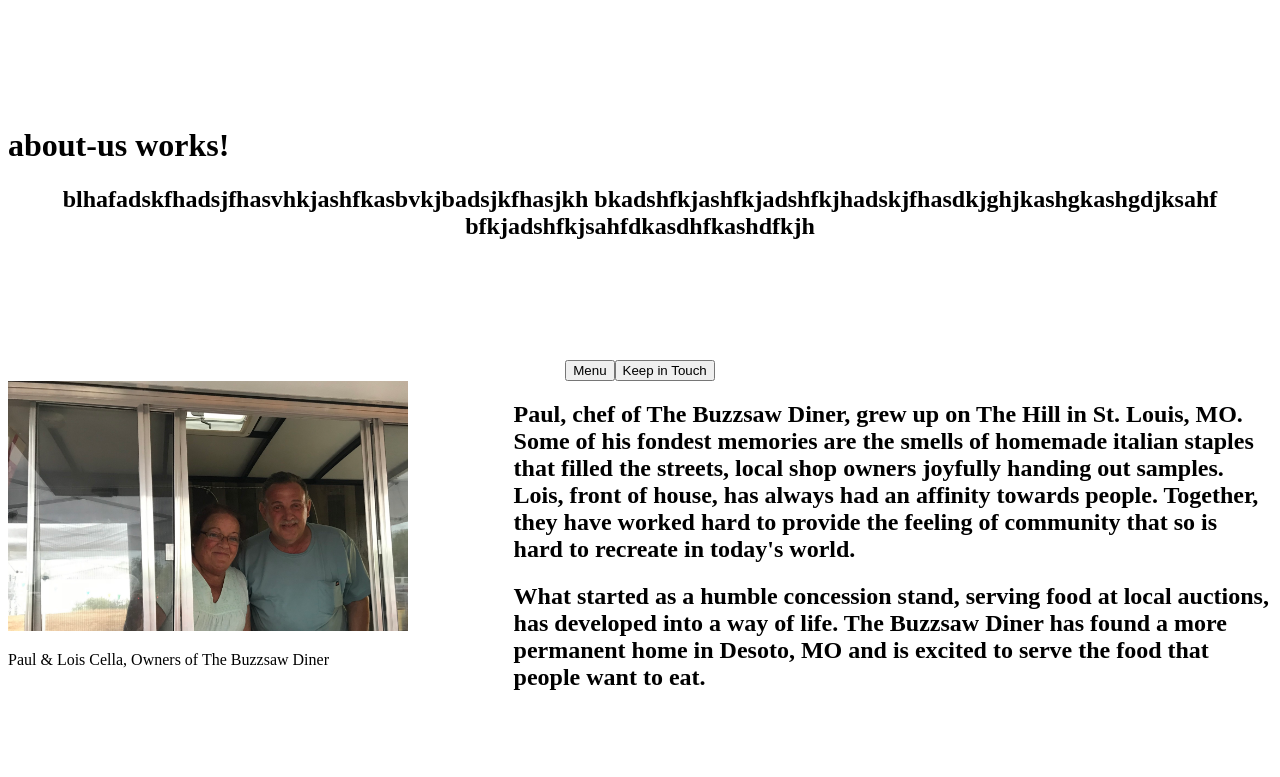
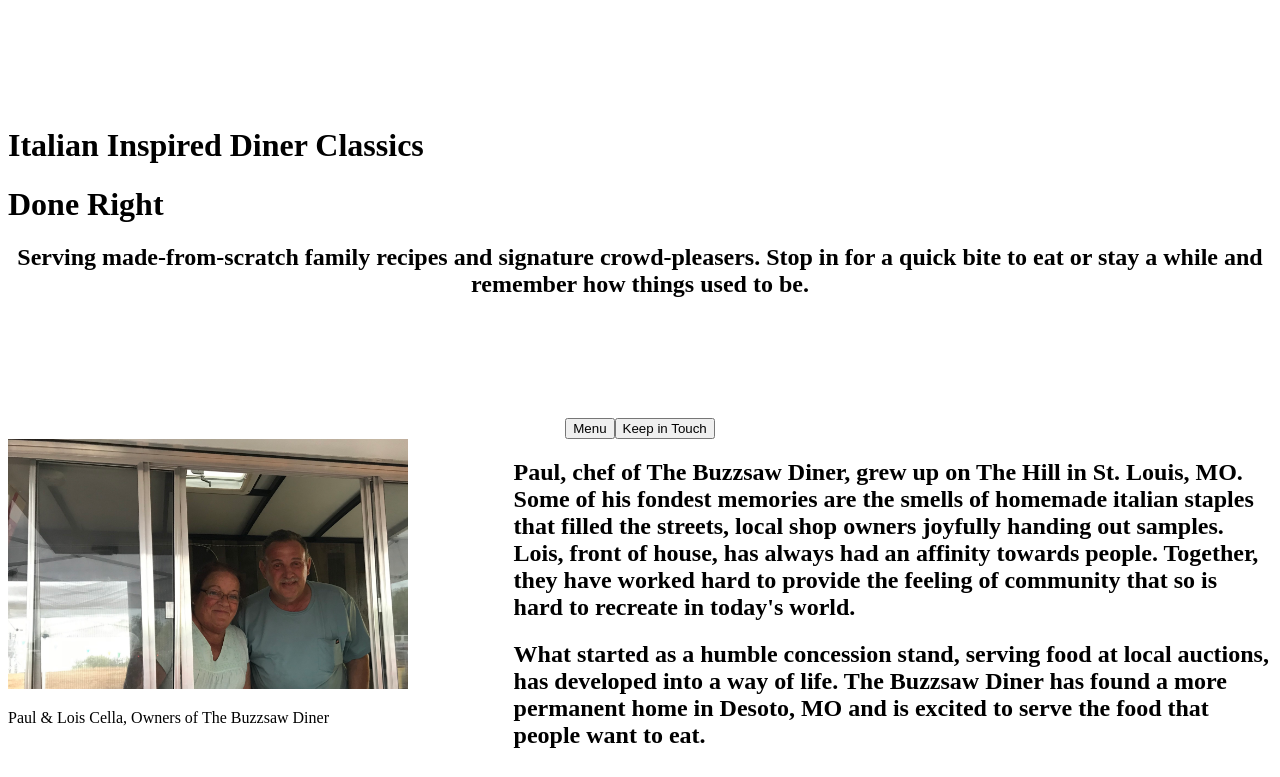
Before and after one commit to MariahLightfoot/TheBuzzsawDiner, an Angular app: page / in a window 1280 px wide. Shown: the part 802-1579 px from the top of the page. Before the commit the page ends 1521 px from the top, so only its background shows below. Built offline with nearby package versions, Linux system fonts and the light colour scheme.

Commit message:
updated the about us blurb

```diff
--- a/src/app/about-us/about-us.component.html
+++ b/src/app/about-us/about-us.component.html
@@ -1,10 +1,12 @@
 <div class="aboutUsHeader">
-<h1>about-us works!</h1>
+<h1>Italian Inspired Diner Classics</h1>
+<h1>Done Right</h1>
 </div>
 
 <div class="aboutUsBody">
-    <h2>blhafadskfhadsjfhasvhkjashfkasbvkjbadsjkfhasjkh
-        bkadshfkjashfkjadshfkjhadskjfhasdkjghjkashgkashgdjksahf
-        bfkjadshfkjsahfdkasdhfkashdfkjh
+    <h2>
+        Serving made-from-scratch family recipes and signature crowd-pleasers.
+        Stop in for a quick bite to eat or stay a while and remember how things
+        used to be.
     </h2>
 </div>
```
